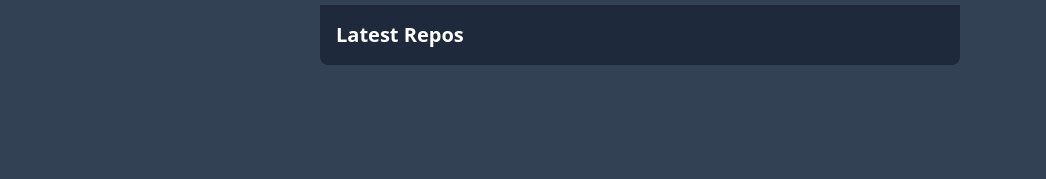
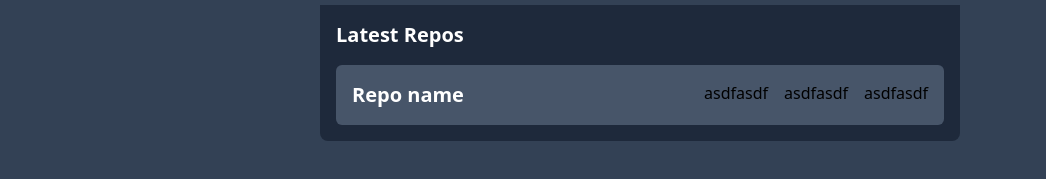
Before and after one commit to JepoySanity/VJS-ghub-finder, a website: page index.html in a window 1280 px wide. Shown: the part 535-714 px from the top of the page, without its empty margins (0-1046 px from the left). Drawn offline with Linux system fonts and the light colour scheme.

Commit message:
add repo section items

```diff
--- a/index.html
+++ b/index.html
@@ -87,9 +87,17 @@
       </div>
     </div>
     <div
-      class="container mx-auto w-5/6 lg:w-1/2 flex rounded-b-lg bg-slate-800 mt-2 p-4"
+      class="container mx-auto w-5/6 lg:w-1/2 flex-row rounded-b-lg bg-slate-800 mt-2 p-4"
     >
-      <h1 class="text-xl text-white font-bold">Latest Repos</h1>
+      <h1 class="text-xl text-white font-bold mb-4">Latest Repos</h1>
+      <div class="flex flex-row bg-slate-600 rounded-md p-4 justify-between">
+        <h1 class="text-xl text-white font-bold">Repo name</h1>
+        <div class="flex flex-row space-x-4">
+          <h1>asdfasdf</h1>
+          <h1>asdfasdf</h1>
+          <h1>asdfasdf</h1>
+        </div>
+      </div>
     </div>
   </body>
 </html>
```
Also changed, not shown: dist/main.css.
